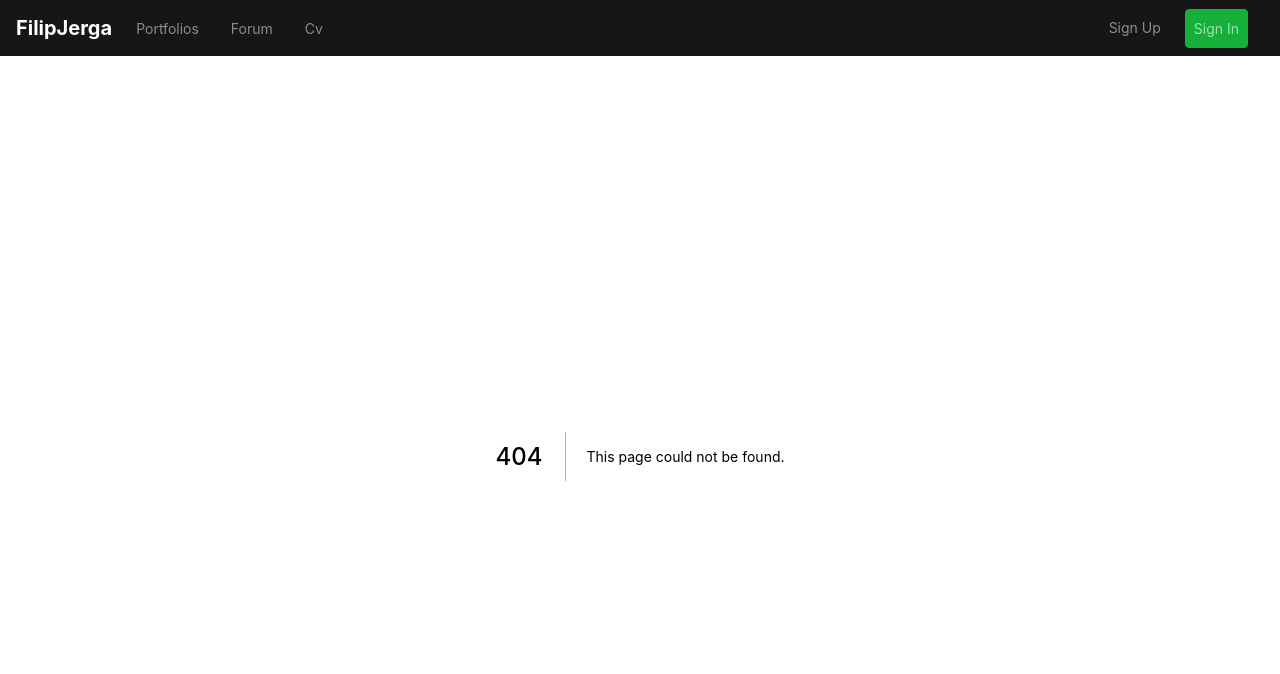
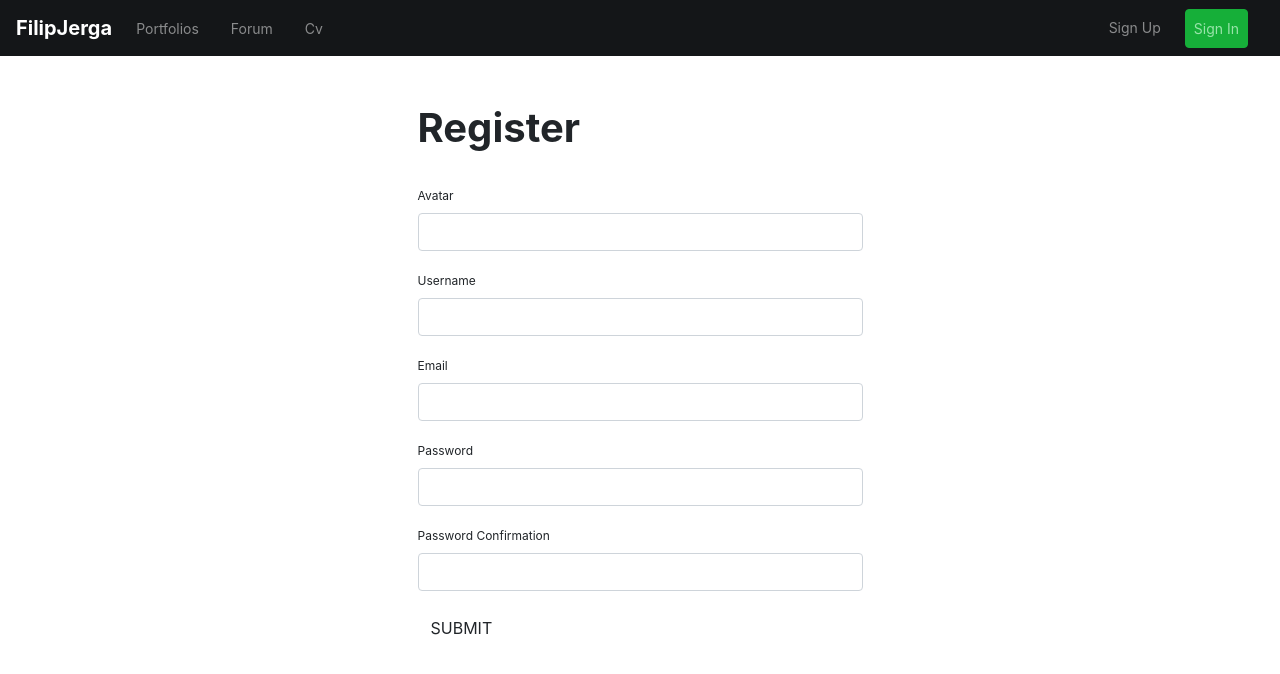
Before and after one commit to NazarKryvyy/portfolio, a Next.js app: page /register in a window 1280 px wide. Before the commit this address had no page. Shown: the top 674 px of the page. Built offline with nearby package versions, Linux system fonts and the light colour scheme.

Commit message:
Add RegisterForm 65

```diff
--- /dev/null
+++ b/components/forms/RegisterForm.js
@@ -0,0 +1,73 @@
+import { useState } from "react";
+
+const RegisterForm = ({ onSubmit }) => {
+  const [form, setForm] = useState({});
+
+  const handleChange = (e) => {
+    const { name, value } = e.target;
+    setForm({
+      ...form,
+      [name]: value,
+    });
+  };
+
+  return (
+    <form onSubmit={() => onSubmit(form)}>
+      <div className="form-group">
+        <label htmlFor="avatar">Avatar</label>
+        <input
+          onChange={handleChange}
+          type="text"
+          className="form-control"
+          name="avatar"
+          id="avatar"
+        />
+      </div>
+      <div className="form-group">
+        <label htmlFor="username">Username</label>
+        <input
+          onChange={handleChange}
+          type="text"
+          className="form-control"
+          name="username"
+          id="username"
+        />
+      </div>
+      <div className="form-group">
+        <label htmlFor="email">Email</label>
+        <input
+          onChange={handleChange}
+          type="email"
+          className="form-control"
+          name="email"
+          id="email"
+        />
+      </div>
+      <div className="form-group">
+        <label htmlFor="password">Password</label>
+        <input
+          onChange={handleChange}
+          type="password"
+          className="form-control"
+          name="password"
+          id="password"
+        />
+      </div>
+      <div className="form-group">
+        <label htmlFor="passwordConfirmation">Password Confirmation</label>
+        <input
+          onChange={handleChange}
+          type="password"
+          className="form-control"
+          name="passwordConfirmation"
+          id="passwordConfirmation"
+        />
+      </div>
+      <button type="submit" className="btn btn-main bg-blue py-2 ttu">
+        Submit
+      </button>
+    </form>
+  );
+};
+
+export default RegisterForm;
--- /dev/null
+++ b/pages/register.js
@@ -0,0 +1,22 @@
+import RegisterForm from "components/forms/RegisterForm";
+
+const Register = () => {
+  const register = (registerData) => {
+    alert(JSON.stringify(registerData));
+  };
+
+  return (
+    <>
+      <div className="bwm-form mt-5">
+        <div className="row">
+          <div className="col-md-5 mx-auto">
+            <h1 className="page-title">Register</h1>
+            <RegisterForm onSubmit={register} />
+          </div>
+        </div>
+      </div>
+    </>
+  );
+};
+
+export default Register;
```
